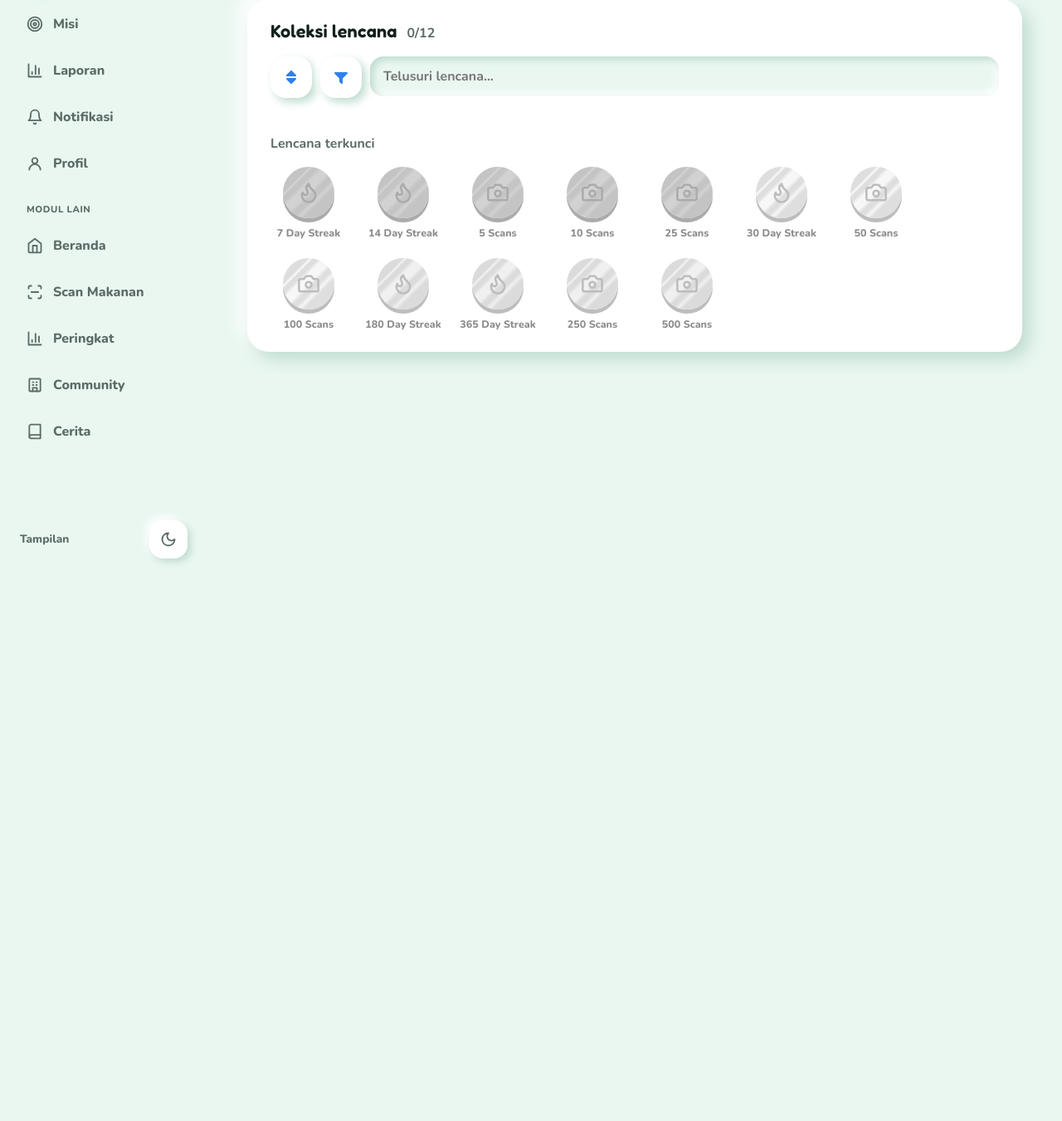
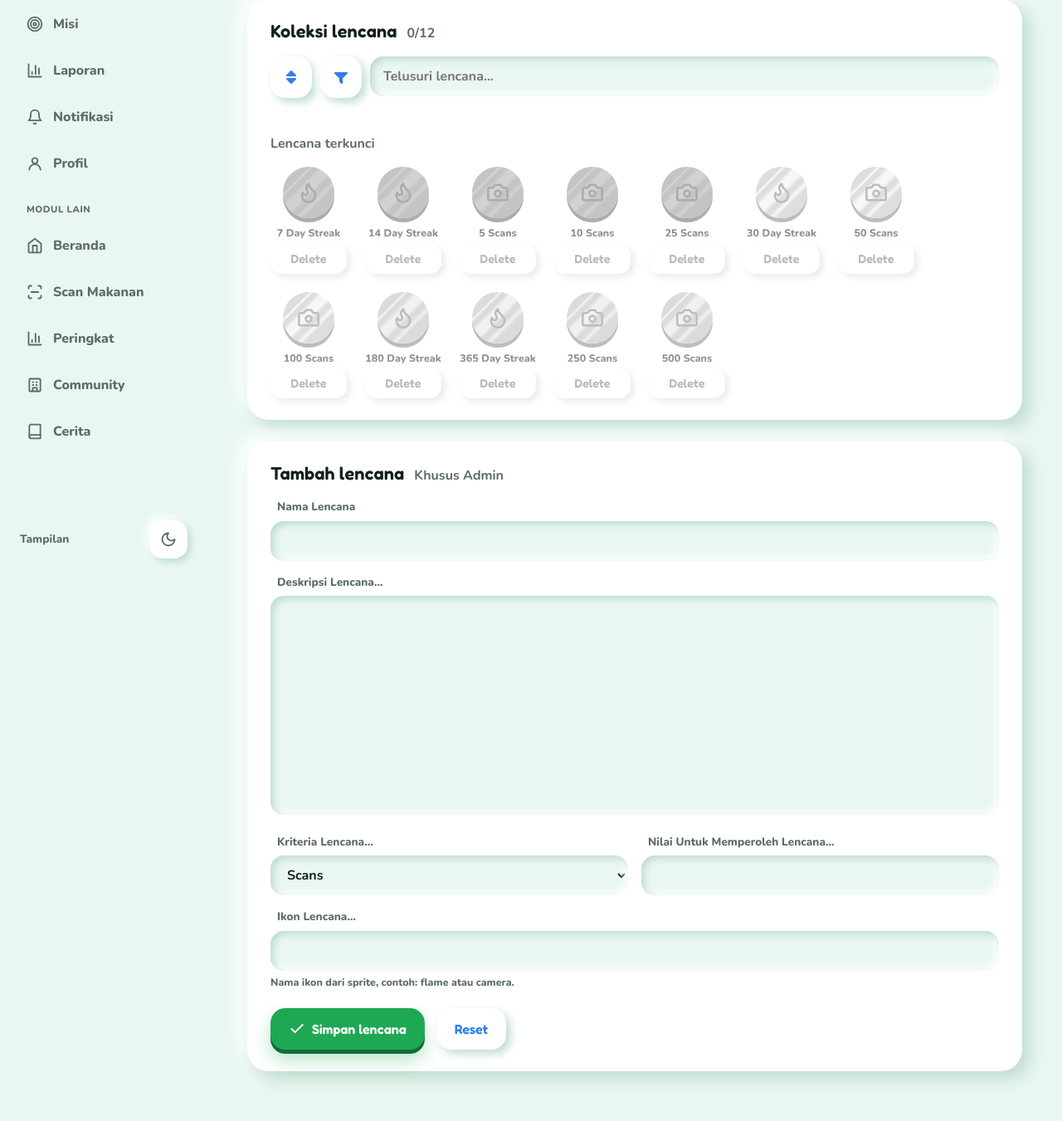
Before and after one commit to pbp-c-kelompok-1/suap.in, a Django app: page /badges/ in a window 1280 px wide. Shown: the part 101-1452 px from the top of the page at 83% size. Before the commit the page ends 780 px from the top, so only its background shows below. Run offline with Django 5.2, Linux system fonts and the light colour scheme; the visitor is signed in with stand-in values (Sample User, id 1); data comes from the database, SQL or seed files in the repository; data that the repository does not hold is empty; parts of the project's set-up code (start-up, migrations or seed data) failed here and were passed over.

Commit message:
feat: badge addition & deletion form for staff

```diff
--- /dev/null
+++ b/gamification/forms.py
@@ -0,0 +1,22 @@
+from django import forms
+from django.contrib.auth.models import User
+
+from .models import Badge
+
+class BadgeForm(forms.ModelForm):
+    class Meta:
+        model = Badge
+        fields = [
+            'name',
+            'description',
+            'icon',
+            'criteria_type',
+            'threshold'
+        ]
+        labels = {
+            'name': 'Nama Lencana',
+            'description': 'Deskripsi Lencana...',
+            'icon': 'Ikon Lencana...',
+            'criteria_type': 'Kriteria Lencana...',
+            'threshold': 'Nilai Untuk Memperoleh Lencana...'
+        }
--- /dev/null
+++ b/gamification/static/gamification/js/create_badge.js
@@ -0,0 +1,40 @@
+const badgeForm = document.getElementById('badge-form');
+
+function getCookie(name) {
+    let cookieValue = null;
+    if (document.cookie && document.cookie !== '') {
+        const cookies = document.cookie.split(';');
+        for (let i = 0; i < cookies.length; i++) {
+            const cookie = cookies[i].trim();
+            if (cookie.substring(0, name.length + 1) === (name + '=')) {
+                cookieValue = decodeURIComponent(cookie.substring(name.length + 1));
+                break;
+            }
+        }
+    }
+    return cookieValue;
+}
+
+async function addBadge(event) {
+    event.preventDefault();
+    const submitButton = badgeForm.querySelector('button[type="submit"]');
+    submitButton.disabled = true;
+
+    fetch("/badges/create/", {
+            method: 'POST',
+            headers: { 'X-CSRFToken': getCookie('csrftoken') },
+            body: new FormData(badgeForm),
+        })
+        .then((response) => {
+            if (response.ok) {
+                submitButton.disabled = false;
+                badgeForm.reset();
+                fetchBadges();
+            }
+        })
+        .catch((error) => {
+            console.log("Gagal menambahkan lencana: ", error);
+        })
+}
+
+badgeForm.addEventListener("submit", addBadge);
--- /dev/null
+++ b/gamification/static/gamification/js/delete_badge.js
@@ -0,0 +1,40 @@
+function getCookie(name) {
+    let cookieValue = null;
+    if (document.cookie && document.cookie !== '') {
+        const cookies = document.cookie.split(';');
+        for (let i = 0; i < cookies.length; i++) {
+            const cookie = cookies[i].trim();
+            if (cookie.substring(0, name.length + 1) === (name + '=')) {
+                cookieValue = decodeURIComponent(cookie.substring(name.length + 1));
+                break;
+            }
+        }
+    }
+    return cookieValue;
+}
+
+async function deleteBadge(badgeCode) {
+    if (!confirm("Apakah anda yakin ingin menghapus lencana ini?")) {
+        return;
+    }
+
+    fetch(`/badges/${badgeCode}/delete/`, {
+            method: 'POST',
+            headers: { 'X-CSRFToken': getCookie('csrftoken') }
+        })
+        .then((response) => {
+            if (response.ok) fetchBadges();
+        })
+        .catch((error) => {
+            console.error("Terjadi kesalahan dalam menghapus lencana:", error);
+            alert("Terjadi kesalahan dalam menghapus lencana.");
+        })
+}
+
+document.addEventListener("click", (event) => {
+    const button = event.target.closest(".delete-badge");
+
+    if (!button) return;
+
+    deleteBadge(button.dataset.code);
+});
--- a/gamification/templates/gamification/badges.html
+++ b/gamification/templates/gamification/badges.html
@@ -100,6 +100,10 @@
 
 </div>
 
+{% if user.is_staff %}
+  {% include 'gamification/partials/badge_form.html' with form=badge_form %}
+{% endif %}
+
 {% else %}
 <div class="raise card" style="text-align:center">
     <div class="mascot-wrap" id="mascotBadges" style="margin:0 auto 12px"></div>
@@ -131,6 +135,19 @@
         const badgeCode = item.code;
         const badge = item.fields;
 
+        {% if user.is_staff %}
+        const name = `
+            <div style="display: flex; flex-direction: column; gap: 5px;">
+                <span>${badge.name}</span>
+                <button type="button" data-code="${badgeCode}" class="delete-badge btn ghost sm">
+                    Delete
+                </button>
+            </div>`;
+
+        {% else %}
+        const name = `${badge.name}`;
+        {% endif %}
+
         const divElement = document.createElement('div');
         divElement.classList.add('badge-i');
 
@@ -141,7 +158,7 @@
         divElement.style.setProperty("--edge", "var(--green-700)");
 
         const overlay = isUnlocked ? 'shine' : '';
-        divElement.innerHTML = `<div class="bi ${overlay} ${badge.material}"><svg class="i badge-icon"><use href="#i-${badge.icon}" /></svg></div>${badge.name}`;
+        divElement.innerHTML = `<div class="bi ${overlay} ${badge.material}"><svg class="i badge-icon"><use href="#i-${badge.icon}" /></svg></div>${name}`;
 
         return divElement;
     }
@@ -295,4 +312,8 @@
 
     fetchBadges();
 </script>
+{% if user.is_staff %}
+  <script type="module" src="{% static 'gamification/js/create_badge.js' %}"></script>
+  <script type="module" src="{% static 'gamification/js/delete_badge.js' %}"></script>
+{% endif %}
 {% endblock %}
--- /dev/null
+++ b/gamification/templates/gamification/partials/badge_form.html
@@ -0,0 +1,30 @@
+<div class="raise card" style="margin-top: 26px;">
+  <div class="sec-head">
+    <h2>Tambah lencana</h2><span>Khusus Admin</span>
+  </div>
+
+  <form id="badge-form">
+    {% csrf_token %}
+
+    {% if form.non_field_errors %}
+    <p class="strength-lbl" style="color:var(--danger); margin-bottom: 14px;">{% for error in form.non_field_errors %}{{ error }}{% endfor %}</p>
+    {% endif %}
+
+    <div style="display:grid; gap: 16px">
+      {% include 'partials/field.html' with field=form.name %}
+      {% include 'partials/field.html' with field=form.description %}
+
+      <div style="display:grid; grid-template-columns:repeat(auto-fit, minmax(200px, 1fr)); gap: 16px;">
+        {% include 'partials/field.html' with field=form.criteria_type %}
+        {% include 'partials/field.html' with field=form.threshold %}
+      </div>
+
+      {% include 'partials/field.html' with field=form.icon hint='Nama ikon dari sprite, contoh: flame atau camera.' %}
+    </div>
+
+    <div class="rep-actions" style="margin-top: 22px;">
+      <button type="submit" class="btn ok"><svg class="i"><use href="#i-check"/></svg>Simpan lencana</button>
+      <button type="reset" class="btn ghost">Reset</button>
+    </div>
+  </form>
+</div>
--- a/gamification/urls.py
+++ b/gamification/urls.py
@@ -8,5 +8,7 @@ urlpatterns = [
     path('streak/', views.streak_view, name='streak'),
     path('level/', views.level_view, name='level'),
     path('badges/', views.badges_view, name='badges'),
-    path('badges/api/', views.get_badge_json, name='get_badges_json')
+    path('badges/api/', views.get_badge_json, name='get_badges_json'),
+    path('badges/create/', views.create_badge_ajax, name='create_badge'),
+    path('badges/<slug:code>/delete/', views.delete_badge, name='delete_badge')
 ]
--- a/gamification/views.py
+++ b/gamification/views.py
@@ -1,19 +1,19 @@
 import json
 
 from django.http import JsonResponse
-from django.shortcuts import render
-from django.utils import timezone
+from django.shortcuts import get_object_or_404, render
+from django.views.decorators.http import require_POST
 
 from gamification.models import Badge, GameProfile, UserBadge
+from gamification.services import *
+from gamification.forms import BadgeForm
+
 from scanner.models import CarbonBudget, FoodLog
 from scanner.services import calculate_carbon_analogy, get_carbon_status
-from .services import *
+
 from challenge.views import DEFAULT_BUDGET_GRAMS, week_totals_by_day
 
-from gamification.models import GameProfile, UserBadge
 from django.utils import timezone
-from scanner.models import FoodLog
-
 from datetime import timedelta
 
 
@@ -217,7 +217,34 @@ def badges_view(request):
     if request.user.is_authenticated:
         check_badges(request.user)
 
-    return render(request, 'gamification/badges.html')
+    return render(request, 'gamification/badges.html', {'badge_form': BadgeForm(None)})
+
+@require_POST
+def create_badge_ajax(request):
+    if not request.user.is_authenticated:
+        return JsonResponse({'error': 'Authentication required'}, status=401)
+
+    form = BadgeForm(request.POST)
+    if form.is_valid():
+        convert_to_slug = lambda s: s.lower().replace(" ", "-")
+        badge = form.save(commit=False)
+        badge.code = convert_to_slug(badge.name)
+        badge.save()
+        return JsonResponse(
+            {"message": "Lencana berhasil ditambahkan.", "code": badge.code}, status=201
+        )
+
+    return JsonResponse({"errors": form.errors.get_json_data()}, status=400)
+
+@require_POST
+def delete_badge(request, code):
+    if not request.user.is_authenticated:
+        return JsonResponse({'error': 'Authentication required'}, status=401)
+
+    badge = get_object_or_404(Badge, code=code)
+    badge.delete()
+
+    return JsonResponse({"success": True, "message": "Lencana berhasil dihapus."})
 
 def story_view(request):
     return render(request, 'coming_soon.html', {
```
